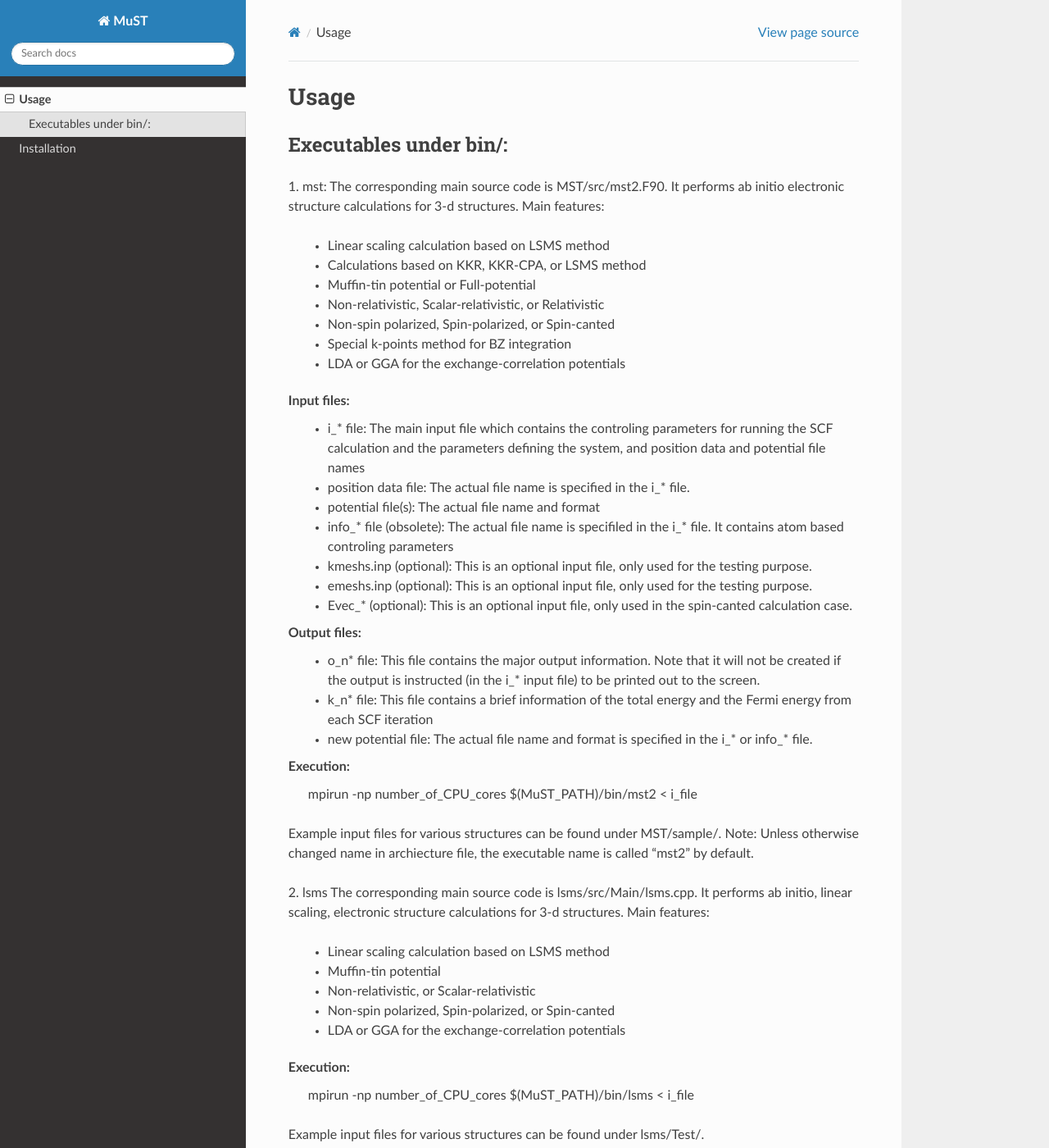
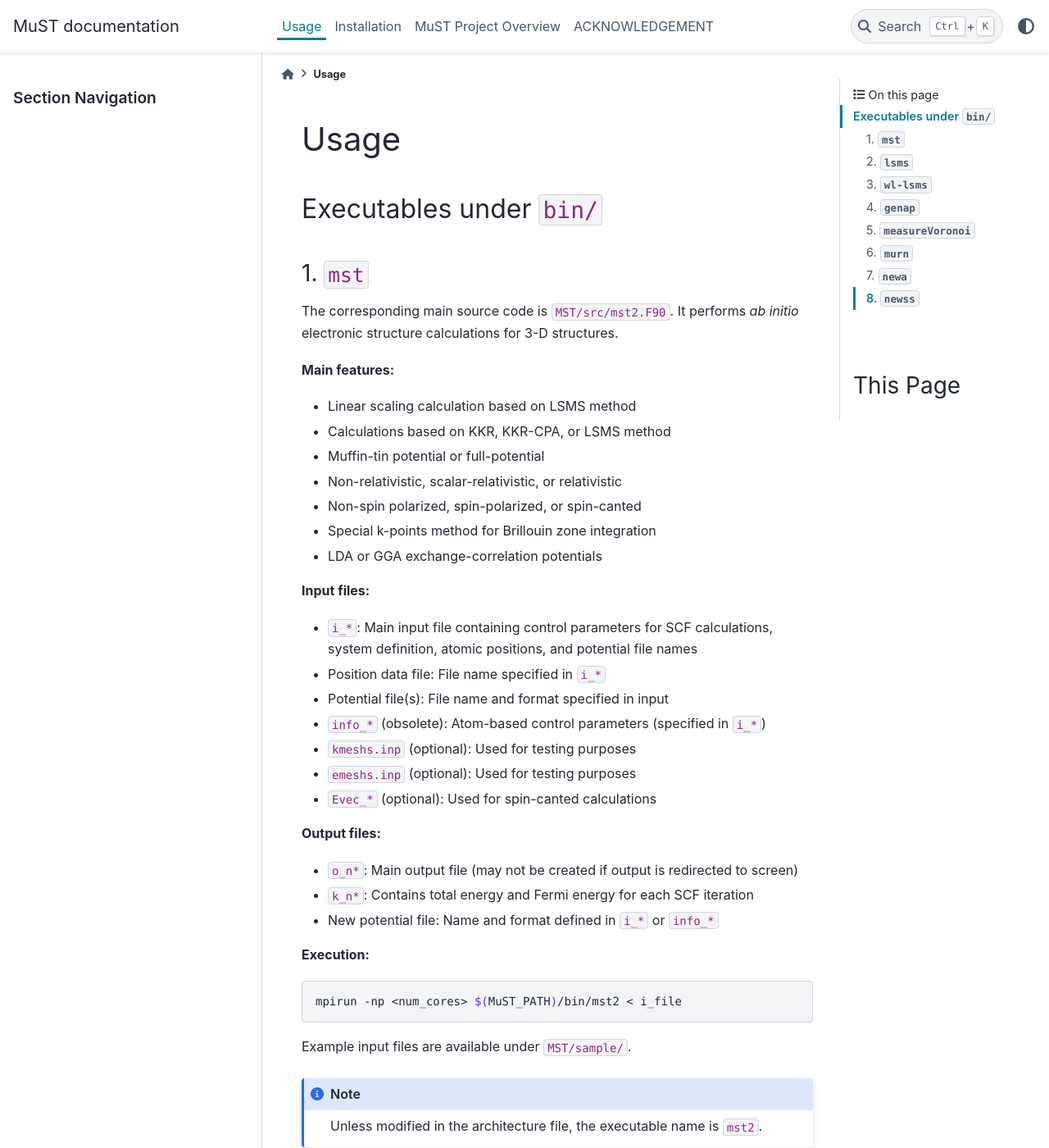
Before and after one commit to Neraaz/MuST_docs, a Sphinx documentation site: the page built from docs/usage.rst, in a window 1280 px wide and 1400 px high. Shown: the whole window at 82% size. Built offline with Sphinx 7.4.7 and the PyData theme 0.15.4, drawn with Linux system fonts in a browser that asks for light colours; some of the changed text lies outside the part shown.

Commit message:
12th commit

```diff
--- a/docs/conf.py
+++ b/docs/conf.py
@@ -65,7 +65,8 @@ exclude_patterns = []
 # The theme to use for HTML and HTML Help pages.  See the documentation for
 # a list of builtin themes.
 #
-html_theme = 'sphinx_rtd_theme'
+#html_theme = 'sphinx_rtd_theme'
+html_theme = 'pydata_sphinx_theme'
 
 
 # Add any paths that contain custom static files (such as style sheets) here,
--- /dev/null
+++ b/docs/contrib.rst
@@ -0,0 +1,50 @@
+MuST Project Overview
+====================
+
+The starting point of the MuST package is the integration of two research codes:
+``LSMS`` (formerly LSMS3) and ``MST`` (formerly MST2), both originally based on the
+legacy LSMS-1 code developed in the mid-1990s at Oak Ridge National Laboratory.
+
+LSMS
+----
+
+The ``LSMS`` code, maintained by Markus Eisenbach, is primarily written in C++. It
+consists of muffin-tin LSMS with an interface for Monte-Carlo simulation drivers.
+``LSMS`` is one of the baseline benchmark codes for DOE COREL systems and has been
+selected as a CAAR project for exascale computing on the Frontier system. It demonstrates
+nearly ideal linear scaling with 96% parallel efficiency on the Titan machine at ORNL.
+
+MST
+---
+
+The ``MST`` code, maintained by Yang Wang, is mainly written in Fortran 90. It focuses
+on physics capabilities and serves as a platform for implementing and testing full-potential
+multiple scattering theory and its numerical algorithms. It includes LSMS, KKR, and KKR-CPA codes
+and supports:
+
+1. Muffin-tin and full-potential calculations
+2. Non-relativistic, scalar-relativistic, and fully-relativistic approaches
+3. Non-spin-polarized, spin-polarized, and spin-canted *ab initio* electronic structure calculations
+
+KUBO
+----
+
+The ``KUBO`` code, maintained by Vishnu Raghuraman, is mainly written in Fortran 90. It
+implements the Kubo-Greenwood formula within the KKR-CPA framework and calculates the
+electrical conductivity of random alloys.
+
+Project Team
+------------
+
+The MuST project is a collaborative effort requiring expertise from condensed matter
+physics, high-performance computing, computational materials science, applied mathematics,
+and software engineering communities. Current participants include:
+
+- Chioncel, Liviu (Institute of Physics, Augsburg University, Germany)
+- Eisenbach, Markus (Center for Computational Sciences, Oak Ridge National Laboratory, USA)
+- Raghuraman, Vishnu (Department of Physics, Carnegie Mellon University, USA)
+- Tam, Ka-ming (Department of Physics, Louisiana State University, USA)
+- Terletska, Hanna (Department of Physics, Middle Tennessee State University, USA)
+- Wang, Yang (Pittsburgh Supercomputing Center, Carnegie Mellon University, USA)
+- Widom, Michael (Department of Physics, Carnegie Mellon University, USA)
+- Zhang, Yi (Kavli Institute for Theoretical Sciences, Beijing 100190, China)
--- a/docs/usage.rst
+++ b/docs/usage.rst
@@ -2,118 +2,196 @@
 Usage
 *****
 
-Executables under bin/:
-#######################
+Executables under ``bin/``
+##########################
 
-1. mst:
-The corresponding main source code is MST/src/mst2.F90. It performs ab
-initio electronic structure calculations for 3-d structures.
-Main features:
-   * Linear scaling calculation based on LSMS method
-   * Calculations based on KKR, KKR-CPA, or LSMS method
-   * Muffin-tin potential or Full-potential
-   * Non-relativistic, Scalar-relativistic, or Relativistic
-   * Non-spin polarized, Spin-polarized, or Spin-canted
-   * Special k-points method for BZ integration
-   * LDA or GGA for the exchange-correlation potentials
-Input files:
-   * i_* file: The main input file which contains the controling parameters
-     for running the SCF calculation and the parameters defining the system, and
-     position data and potential file names
-   * position data file: The actual file name is specified in the i_* file.
-   * potential file(s): The actual file name and format
-   * info_* file (obsolete): The actual file name is specifiled in the i_* file. It
-     contains atom based controling parameters
-   * kmeshs.inp (optional): This is an optional input file, only used for the testing
-     purpose.
-   * emeshs.inp (optional): This is an optional input file, only used for the testing
-     purpose.
-   * Evec_* (optional): This is an optional input file, only used in the spin-canted
-     calculation case.
-Output files:
-   * o_n* file: This file contains the major output information. Note that
-     it will not be created if the output is instructed (in the i_* input file)
-     to be printed out to the screen.
-   * k_n* file: This file contains a brief information of the total energy
-     and the Fermi energy from each SCF iteration
-   * new potential file: The actual file name and format is specified in the
-     i_* or info_* file.
-Execution:
-   mpirun -np number_of_CPU_cores $(MuST_PATH)/bin/mst2 < i_file
-Example input files for various structures can be found under MST/sample/.
-Note: Unless otherwise changed name in archiecture file, the executable name is called
-"mst2" by default.
+1. ``mst``
+==========
 
-2. lsms
-The corresponding main source code is lsms/src/Main/lsms.cpp. It performs ab
-initio, linear scaling, electronic structure calculations for 3-d structures.
-Main features:
-   * Linear scaling calculation based on LSMS method
-   * Muffin-tin potential
-   * Non-relativistic, or Scalar-relativistic
-   * Non-spin polarized, Spin-polarized, or Spin-canted
-   * LDA or GGA for the exchange-correlation potentials
-Execution:
-   mpirun -np number_of_CPU_cores $(MuST_PATH)/bin/lsms < i_file
-Example input files for various structures can be found under lsms/Test/.
+The corresponding main source code is ``MST/src/mst2.F90``. It performs *ab initio*
+electronic structure calculations for 3-D structures.
 
-3. wl-lsms
-The corresponding main source code is lsms/src/Main/wl_lsms.cpp. It performs
-Wang-Landau Monte-Carlo simulation of random unit cell samples with energy data
-obtained from LSMS electronic structure calculation.
-Main features:
-   * Wang-Landau Monte-Carlo simulation method
-   * Driving linear scaling ab initio calculation of the energy data for the unit
-     cell samples
-Execution:
-   mpirun -np number_of_CPU_cores $(MuST_PATH)/bin/wl-lsms < i_file
-Example input files for various structures can be found under lsms/Test/.
+**Main features:**
 
-4. genap:
-A utility code (main: MST/util/generateAtomPosition.F90) for generating unit cell sample of
-ordered compounds or disordered alloys (with random distribution or short-range order)
-Execution:
+- Linear scaling calculation based on LSMS method
+- Calculations based on KKR, KKR-CPA, or LSMS method
+- Muffin-tin potential or full-potential
+- Non-relativistic, scalar-relativistic, or relativistic
+- Non-spin polarized, spin-polarized, or spin-canted
+- Special k-points method for Brillouin zone integration
+- LDA or GGA exchange-correlation potentials
+
+**Input files:**
+
+- ``i_*``: Main input file containing control parameters for SCF calculations,
+  system definition, atomic positions, and potential file names
+- Position data file: File name specified in ``i_*``
+- Potential file(s): File name and format specified in input
+- ``info_*`` (obsolete): Atom-based control parameters (specified in ``i_*``)
+- ``kmeshs.inp`` (optional): Used for testing purposes
+- ``emeshs.inp`` (optional): Used for testing purposes
+- ``Evec_*`` (optional): Used for spin-canted calculations
+
+**Output files:**
+
+- ``o_n*``: Main output file (may not be created if output is redirected to screen)
+- ``k_n*``: Contains total energy and Fermi energy for each SCF iteration
+- New potential file: Name and format defined in ``i_*`` or ``info_*``
+
+**Execution:**
+
+.. code-block:: bash
+
+   mpirun -np <num_cores> $(MuST_PATH)/bin/mst2 < i_file
+
+Example input files are available under ``MST/sample/``.
+
+.. note::
+
+   Unless modified in the architecture file, the executable name is ``mst2``.
+
+---
+
+2. ``lsms``
+===========
+
+Main source: ``lsms/src/Main/lsms.cpp``. Performs *ab initio*, linear-scaling
+electronic structure calculations for 3-D systems.
+
+**Main features:**
+
+- Linear scaling based on LSMS method
+- Muffin-tin potential
+- Non-relativistic or scalar-relativistic
+- Non-spin polarized, spin-polarized, or spin-canted
+- LDA or GGA exchange-correlation
+
+**Execution:**
+
+.. code-block:: bash
+
+   mpirun -np <num_cores> $(MuST_PATH)/bin/lsms < i_file
+
+Example inputs: ``lsms/Test/``
+
+---
+
+3. ``wl-lsms``
+==============
+
+Main source: ``lsms/src/Main/wl_lsms.cpp``. Performs Wang–Landau Monte Carlo
+simulations using LSMS-generated energy data.
+
+**Main features:**
+
+- Wang–Landau Monte Carlo method
+- Drives linear-scaling *ab initio* energy calculations
+
+**Execution:**
+
+.. code-block:: bash
+
+   mpirun -np <num_cores> $(MuST_PATH)/bin/wl-lsms < i_file
+
+Example inputs: ``lsms/Test/``
+
+---
+
+4. ``genap``
+============
+
+Utility code (``MST/util/generateAtomPosition.F90``) for generating unit cell
+samples of ordered compounds or disordered alloys.
+
+**Execution:**
+
+.. code-block:: bash
+
    $(MuST_PATH)/bin/genap
-The input data can be taken at the prompt on computer screen.
 
-5. measureVoronoi
-A utility code (main: MST/util/measureVoronoi.F90) for determining the geometric properties of
-voronoi polyhedra generated for each atom in a unit cell sample.
-Execution:
-   mpirun -np number_of_CPU_cores $(MuST_PATH)/bin/measureVoronoi < i_file
-Note, the input file, i_file, is the same as the one used for running bin/mst2.
+Input is provided interactively via the terminal.
 
-6. murn
-A utility code (main: MST/util/murn_new.F90) for determining the ground state properties
-(lattice constant, unit cell volume, and bulk modulus) of a structure with given data for
- energy versus volume (or lattice constant).
-Execution:
+---
+
+5. ``measureVoronoi``
+=====================
+
+Utility (``MST/util/measureVoronoi.F90``) for computing geometric properties
+of Voronoi polyhedra for atoms in a unit cell.
+
+**Execution:**
+
+.. code-block:: bash
+
+   mpirun -np <num_cores> $(MuST_PATH)/bin/measureVoronoi < i_file
+
+.. note::
+
+   The input file is the same as used for ``mst2``.
+
+---
+
+6. ``murn``
+===========
+
+Utility (``MST/util/murn_new.F90``) for determining ground-state properties
+(lattice constant, volume, bulk modulus) from energy vs. volume data.
+
+**Execution:**
+
+.. code-block:: bash
+
    $(MuST_PATH)/bin/murn < input_file
-An example input file for murn, inp_murn, can be found under MST/sample/Co/a0/.
 
-7. newa:
-A utility code (main: MST/util/newa.F) for generating an initial atomic potential
-Input file:
-!   _a_in: input file specifying the atom type, spin information, output file name, etc
-Output files:
-   *_a_out: standard file, whose name is specified in the input file
-   *_a_pot: potential file, whose name is specified in the input file
-Execution:
+Example input: ``MST/sample/Co/a0/inp_murn``
+
+---
+
+7. ``newa``
+===========
+
+Utility (``MST/util/newa.F``) for generating initial atomic potentials.
+
+**Input file:**
+
+- ``*_a_in``: Specifies atom type, spin, output names, etc.
+
+**Output files:**
+
+- ``*_a_out``: Standard output file
+- ``*_a_pot``: Generated potential file
+
+**Execution:**
+
+.. code-block:: bash
+
    $(MuST_PATH)/bin/newa < input_file
-An example input file for newa, Mg_a_in, for generating Mg atom potential can be found under
-MST/sample/Mg/Atom/.
 
-8. newss:
-A utility code (main: MST/util/newss.F) for generating an initial potential for the KKR/KKR-CPA/LSMS
-based electronic structure calculations.
-Input files:
-   *_ss_in: input file specifying lattice constant, crystal structure, potential file name, etc.
-   *_a_pot: potential file generated from newa
-Output files:
-   *_ss_out: contains major ouput data
-   *_ss_k:   contains a brief information of the total energy and the rms from each SCF iteration
-   *_ss_pot: the starting potential for the KKR/LSMS calculation
-Execution:
+Example: ``MST/sample/Mg/Atom/Mg_a_in``
+
+---
+
+8. ``newss``
+============
+
+Utility (``MST/util/newss.F``) for generating starting potentials for
+KKR/KKR-CPA/LSMS calculations.
+
+**Input files:**
+
+- ``*_ss_in``: Defines lattice, structure, and potential parameters
+- ``*_a_pot``: Generated using ``newa``
+
+**Output files:**
+
+- ``*_ss_out``: Main output data
+- ``*_ss_k``: Energy and RMS per SCF iteration
+- ``*_ss_pot``: Generated starting potential
+
+**Execution:**
+
+.. code-block:: bash
+
    $(MuST_PATH)/bin/newss < input_file
-An example input file for newss, Mg_ss_in, for generating Mg starting potential for KKR/KKR-CPA/LSMS
-can be found under MST/sample/Mg/Atom/.
+
+Example: ``MST/sample/Mg/Atom/Mg_ss_in``
```
Also changed, not shown: docs/acknowledge.rst (added, +12 -0 lines), docs/index.rst (+32 -65 lines), docs/installation.rst (+92 -31 lines), 1 other file.
